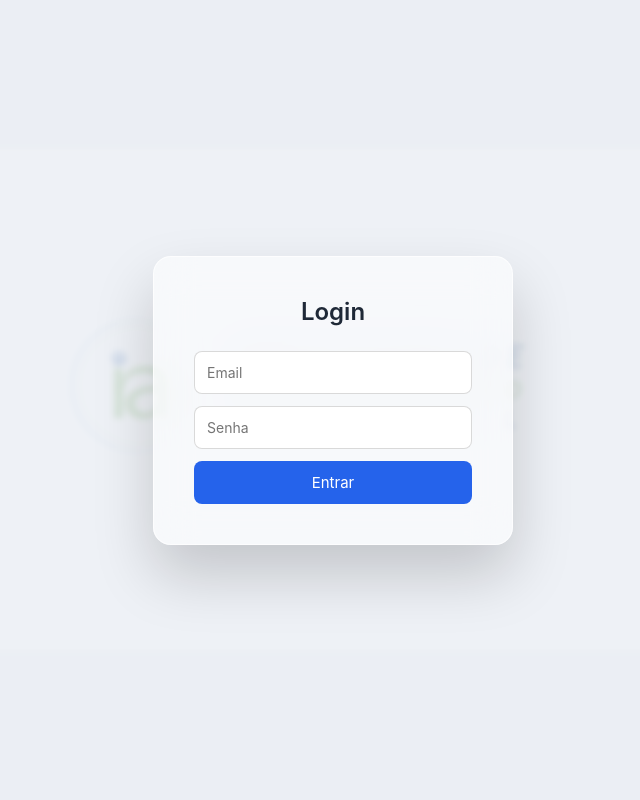
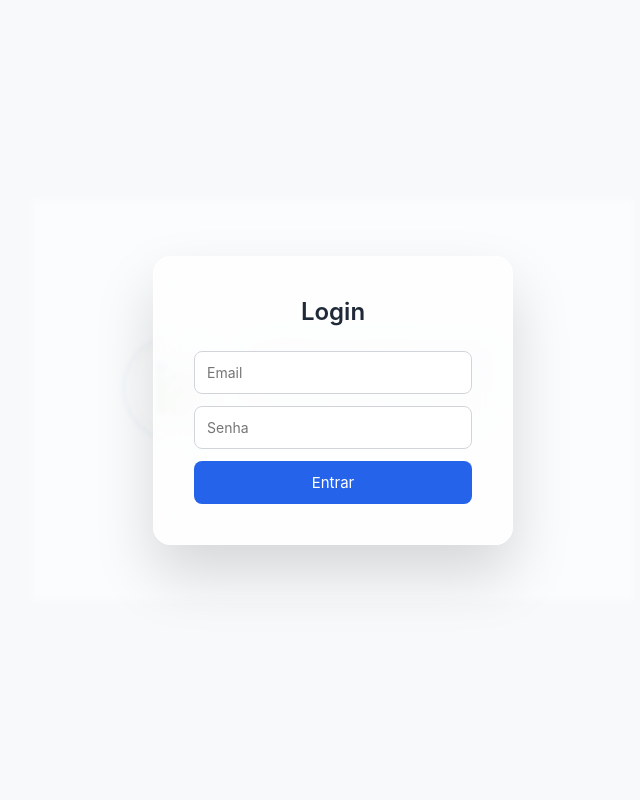
Before and after one commit to Iching1991/Cadastro-Seguro, a Flask app: page /login in a window 1280 px wide. Shown: the whole page, without its empty margins (307-947 px from the left). Run offline with Flask 3, Linux system fonts and the light colour scheme.

Commit message:
Update style.css

```diff
--- a/static/css/style.css
+++ b/static/css/style.css
@@ -5,41 +5,40 @@ box-sizing:border-box;
 font-family:-apple-system,BlinkMacSystemFont,"Segoe UI",Roboto,sans-serif;
 }
 
-
-/* ================================
+/* ===============================
 BODY
-================================ */
+=============================== */
 
 .login-page{
 
 height:100vh;
 
 display:flex;
-
 align-items:center;
-
 justify-content:center;
 
-background:#e9edf3;
+background:#eef2f7;
 
 overflow:hidden;
+
+position:relative;
 
 }
 
 
-/* ================================
-LOGO FUNDO
-================================ */
+/* ===============================
+LOGO AO FUNDO
+=============================== */
 
 .background{
 
-position:fixed;
+position:absolute;
 
-top:0;
-left:0;
+top:50%;
+left:50%;
 
-width:100%;
-height:100%;
+width:800px;
+height:400px;
 
 background-image:url("/static/img/logo.png");
 
@@ -47,18 +46,22 @@ background-repeat:no-repeat;
 
 background-position:center;
 
-background-size:750px;
+background-size:contain;
 
-opacity:0.25;
+transform:translate(-50%,-50%);
 
-z-index:-2;
+opacity:0.45;
+
+z-index:0;
 
 }
 
 
-/* overlay suave para glass */
+/* ===============================
+OVERLAY SUAVE
+=============================== */
 
-.background::after{
+.login-page::before{
 
 content:"";
 
@@ -70,23 +73,27 @@ left:0;
 width:100%;
 height:100%;
 
-background:rgba(255,255,255,0.4);
+background:rgba(255,255,255,0.55);
 
-backdrop-filter:blur(3px);
+backdrop-filter:blur(2px);
+
+z-index:1;
 
 }
 
 
-/* ================================
-WRAPPER
-================================ */
+/* ===============================
+LOGIN WRAPPER
+=============================== */
 
 .login-wrapper{
 
+position:relative;
+
+z-index:2;
+
 display:flex;
-
 align-items:center;
-
 justify-content:center;
 
 width:100%;
@@ -94,9 +101,9 @@ width:100%;
 }
 
 
-/* ================================
+/* ===============================
 LOGIN CARD (GLASS)
-================================ */
+=============================== */
 
 .login-card{
 
@@ -106,48 +113,42 @@ padding:40px;
 
 border-radius:18px;
 
-background:rgba(255,255,255,0.55);
+background:rgba(255,255,255,0.65);
 
 backdrop-filter:blur(20px);
 
--webkit-backdrop-filter:blur(20px);
+border:1px solid rgba(255,255,255,0.8);
 
-border:1px solid rgba(255,255,255,0.7);
-
-box-shadow:0 30px 60px rgba(0,0,0,0.18);
+box-shadow:0 30px 60px rgba(0,0,0,0.15);
 
 text-align:center;
-
-animation:fadeIn .6s ease;
 
 }
 
 
-/* ================================
+/* ===============================
 TITLE
-================================ */
+=============================== */
 
 .login-card h2{
 
 margin-bottom:25px;
 
+color:#1f2937;
+
 font-weight:600;
-
-color:#1f2937;
 
 }
 
 
-/* ================================
+/* ===============================
 FORM
-================================ */
+=============================== */
 
 form{
 
 display:flex;
-
 flex-direction:column;
-
 gap:12px;
 
 }
@@ -161,7 +162,7 @@ padding:12px;
 
 border-radius:8px;
 
-border:1px solid rgba(0,0,0,0.15);
+border:1px solid #d1d5db;
 
 font-size:14px;
 
@@ -188,33 +189,13 @@ font-size:15px;
 
 cursor:pointer;
 
-transition:all .2s ease;
+transition:.2s;
 
 }
 
 button:hover{
 
 background:#1d4ed8;
-
 transform:translateY(-1px);
 
 }
-
-
-/* ================================
-ANIMATION
-================================ */
-
-@keyframes fadeIn{
-
-from{
-opacity:0;
-transform:translateY(20px);
-}
-
-to{
-opacity:1;
-transform:translateY(0);
-}
-
-}
```
